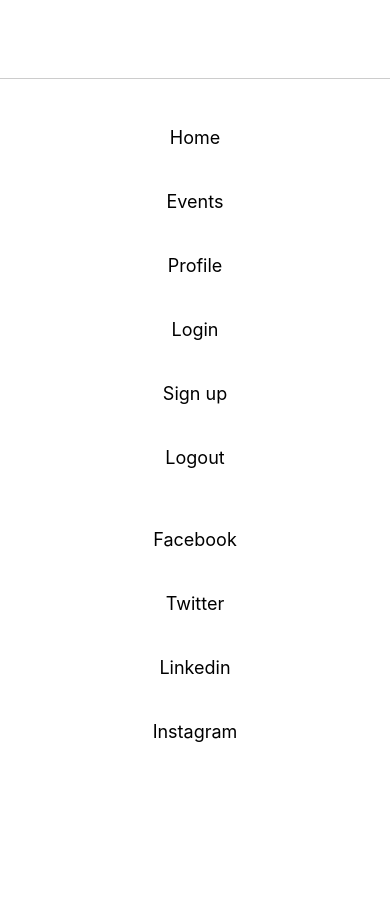
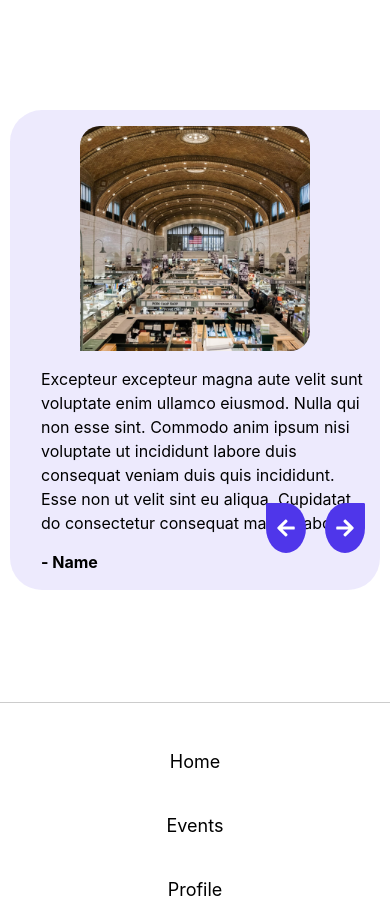
Before and after one commit to EnayetHossain/event-mange-client, a React (Create React App) app: page / in a window 390 px wide. Shown: the part 6620-7527 px from the top of the page. Before the commit the page ends 7411 px from the top, so only its background shows below. Built offline with nearby package versions, Linux system fonts and the light colour scheme.

Commit message:
testimonial carusel

```diff
--- a/src/index.css
+++ b/src/index.css
@@ -62,3 +62,7 @@
 ul {
   list-style-type: none;
 }
+
+img {
+  width: 100%;
+}
--- a/src/pages/Home/Home/Home.js
+++ b/src/pages/Home/Home/Home.js
@@ -3,6 +3,7 @@
 import Featured from '../Featured/Featured';
 import Gallery from '../Gallery/Gallery';
 import Info from '../Info/Info';
+import Testimonials from '../Testimonials/Testimonials';
 
 const Home = () => {
     return (
@@ -11,6 +12,7 @@
             <Featured></Featured>
             <Info></Info>
             <Gallery></Gallery>
+            <Testimonials></Testimonials>
         </div>
     );
 };
--- /dev/null
+++ b/src/pages/Home/Testimonials/Testimonial.css
@@ -0,0 +1,130 @@
+.carousel {
+    width: min(60em, 100%);
+    height: 31rem;
+    margin: 0 auto;
+    padding: 0 1rem;
+    border-top-left-radius: 3rem;
+    border-bottom-left-radius: 3rem;
+    border-bottom-right-radius: 3rem;
+    position: relative;
+}
+
+.carousel>ul {
+    margin: 0;
+    padding: 0;
+    list-style: none;
+}
+
+.slide {
+    display: flex;
+    justify-content: space-between;
+    align-items: center;
+    position: absolute;
+    inset: 0;
+    opacity: 0;
+    transition: 200ms opacity ease-in-out;
+    transition-delay: 200ms;
+    padding: 1em;
+    background-color: rgba(var(--accent-color), 0.1);
+    border-top-left-radius: 2em;
+    border-bottom-left-radius: 2em;
+    border-bottom-right-radius: 2em;
+}
+
+.slide-img {
+    width: 23rem;
+    height: 28rem;
+    border-top-left-radius: 2rem;
+    border-top-right-radius: 2rem;
+    border-bottom-right-radius: 2rem;
+    overflow: hidden;
+}
+
+.slide-img img {
+    object-fit: cover;
+    object-position: center;
+    height: 100%;
+}
+
+.slide[data-active] {
+    opacity: 1;
+    z-index: 1;
+    transition-delay: 0ms;
+}
+
+.carousel-button {
+    position: absolute;
+    z-index: 2;
+    background: none;
+    border: none;
+    font-size: 4rem;
+    top: 78%;
+    right: 4%;
+    color: rgb(var(--primary-color));
+    cursor: pointer;
+    border-radius: .25rem;
+    padding: 0 .5rem;
+    background-color: rgba(var(--accent-color));
+    font-size: 2rem;
+    height: 2.5em;
+    width: 2em;
+    display: grid;
+    place-items: center;
+}
+
+.carousel-button:hover,
+.carousel-button:focus {
+    color: rgba(var(--primary-color), 0.8);
+    background-color: rgba(var(--accent-color), 0.8);
+}
+
+.carousel-button:focus {
+    outline: 2px solid rgba(var(--primary-color), 0.8);
+}
+
+.carousel-button.prev {
+    right: 11%;
+    border-top-right-radius: 100%;
+    border-bottom-left-radius: 100%;
+    border-bottom-right-radius: 100%;
+}
+
+.carousel-button.next {
+    border-top-left-radius: 100%;
+    border-bottom-left-radius: 100%;
+    border-bottom-right-radius: 100%;
+}
+
+@media only screen and (max-width: 916px) {
+    .carousel {
+        height: 45rem;
+    }
+
+    .slide {
+        flex-direction: column;
+    }
+
+    .carousel-button {
+        top: 82%;
+    }
+
+    .description {
+        margin-top: 1em;
+    }
+}
+
+@media only screen and (max-width: 616px) {
+    .carousel {
+        height: 48rem;
+    }
+
+    .carousel-button.prev {
+        right: 15%;
+    }
+}
+
+@media only screen and (max-width: 400px) {
+    .carousel-button.prev {
+        right: 20%
+    }
+}
--- /dev/null
+++ b/src/pages/Home/Testimonials/Testimonials.js
@@ -0,0 +1,92 @@
+import { useEffect } from "react";
+import { FaArrowLeft, FaArrowRight } from "react-icons/fa";
+import "./Testimonial.css";
+
+const Testimonials = () => {
+  useEffect(() => {
+    const buttons = document.querySelectorAll("[data-carousel-button]");
+
+    buttons.forEach((button) => {
+      button.addEventListener("click", () => {
+        const offset = button.dataset.carouselButton === "next" ? 1 : -1;
+        const slides = button
+          .closest("[data-carousel]")
+          .querySelector("[data-slides]");
+
+        const activeSlide = slides.querySelector("[data-active]");
+        let newIndex = [...slides.children].indexOf(activeSlide) + offset;
+        if (newIndex < 0) newIndex = slides.children.length - 1;
+        if (newIndex >= slides.children.length) newIndex = 0;
+
+        slides.children[newIndex].dataset.active = true;
+        delete activeSlide.dataset.active;
+      });
+    });
+  }, []);
+
+  return (
+    <section className="my-[7em] px-4">
+      <div className="carousel" data-carousel>
+        <button
+          type="button"
+          className="carousel-button prev"
+          data-carousel-button="prev"
+        >
+          <FaArrowLeft></FaArrowLeft>
+        </button>
+        <button
+          type="button"
+          className="carousel-button next"
+          data-carousel-button="next"
+        >
+          <FaArrowRight></FaArrowRight>
+        </button>
+
+        <ul data-slides>
+          <li className="slide" data-active>
+            <div className="slide-img">
+              <img src="/images/3.jpg" alt="pic" />
+            </div>
+            <div className="ml-6">
+              <p className="break-words max-w-5xl description">
+                Excepteur excepteur magna aute velit sunt voluptate enim ullamco
+                eiusmod. Nulla qui non esse sint. Commodo anim ipsum nisi
+                voluptate ut incididunt labore duis consequat veniam duis quis
+                incididunt. Esse non ut velit sint eu aliqua. Cupidatat do
+                consectetur consequat magna laboris.
+              </p>
+              <p className="font-bold mt-6"> - Name</p>
+            </div>
+          </li>
+          <li className="slide">
+            <div className="slide-img">
+              <img src="/images/1.jpg" alt="pic" />
+            </div>
+            <div className="ml-6">
+              <p className="break-words max-w-5xl description">
+                Ipsum amet aute deserunt nisi cillum. Aliqua elit exercitation quis pariatur et proident in dolore do voluptate officia.
+              </p>
+              <p className="font-bold mt-6 description"> - new</p>
+            </div>
+          </li>
+          <li className="slide">
+            <div className="slide-img">
+              <img src="/images/2.jpg" alt="pic" />
+            </div>
+            <div className="ml-6">
+              <p className="break-words max-w-5xl description">
+                Commodo anim ipsum nisi
+                voluptate ut incididunt labore duis consequat veniam duis quis
+                incididunt. Esse non ut velit sint eu aliqua. Cupidatat do
+                consectetur consequat magna laboris.
+              </p>
+              <p className="font-bold mt-6"> - no name</p>
+            </div>
+          </li>
+        </ul>
+      </div>
+    </section>
+  );
+};
+
+export default Testimonials;
```
